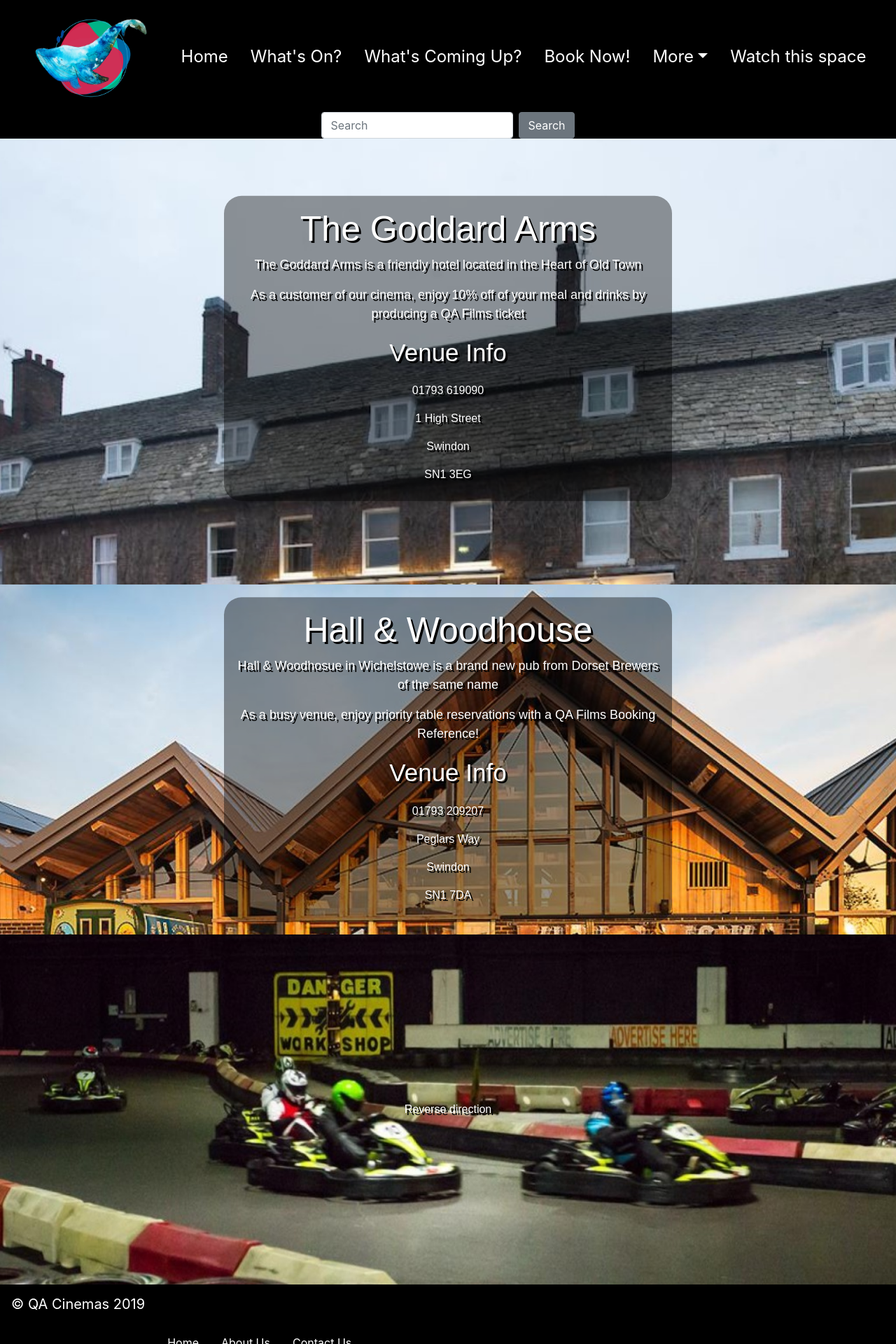
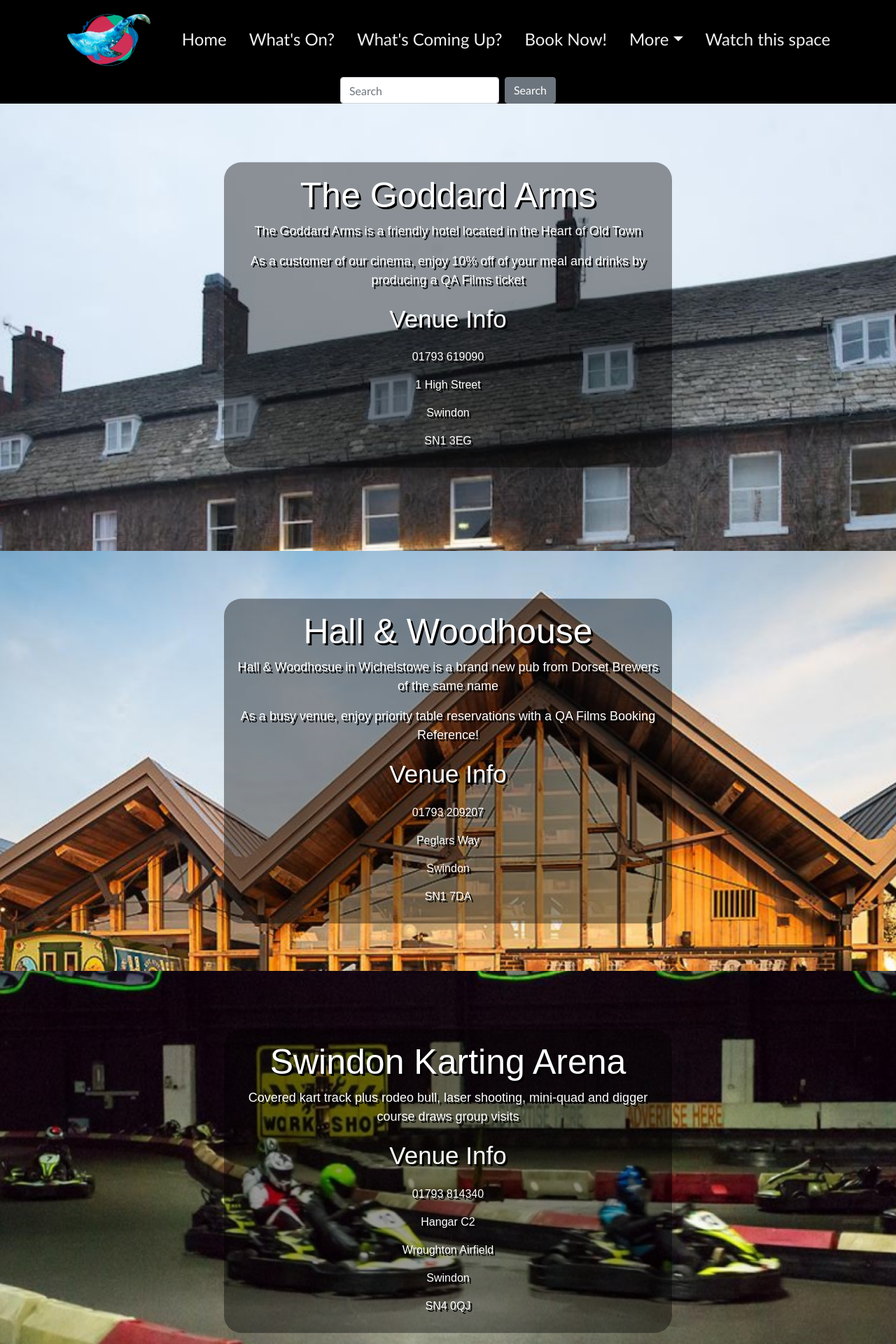
Before and after one commit to porkpiie/QA-cinema, a React (Create React App) app: page /ThingsToDo in a window 1280 px wide. Shown: the top 1920 px of the page at 70% size. Built offline with nearby package versions, Linux system fonts and the light colour scheme.

Commit message:
finished some stuff

```diff
--- a/package.json
+++ b/package.json
@@ -4,6 +4,7 @@
   "private": true,
   "dependencies": {
     "bootstrap": "^4.3.1",
+    "font-awesome-icons": "^1.6.0",
     "mdbreact": "^4.18.1",
     "react": "^16.8.6",
     "react-bootstrap": "^1.0.0-beta.10",
@@ -34,5 +35,8 @@
       "last 1 firefox version",
       "last 1 safari version"
     ]
+  },
+  "devDependencies": {
+    "@fortawesome/fontawesome-free": "^5.10.0"
   }
 }
--- a/src/App.css
+++ b/src/App.css
@@ -1,10 +1,12 @@
-html {
+
+body {
   background-color: black;
 }
 
 h1 {
   background-color: black;
   color: white;
+  padding-bottom: 5px;
 }
 
 .App {
@@ -12,8 +14,8 @@
 }
 
 .App-header {
-  background-color:black !important;
-  min-height: 20vh;
+  background-color:rgb(0, 0, 0) !important;
+  min-height: 14vh;
   display: flex;
   flex-direction: column;
   align-items: center;
@@ -25,6 +27,7 @@
   background-color:black ;
   align-content: center;
   justify-content: left;
+  font-family: "Trebuchet MS", Helvetica, sans-serif;
 }
 
 .nav {
@@ -33,26 +36,17 @@
 }
 
 .nav .nav-item .nav-link {
-  color:white;
-  margin-top: 5px
+  color:rgba(255, 255, 255, 0.938);
+  margin-top: 5px;
 }
 
 .nav .nav-item.active .nav-link,
 .nav-item:hover .nav-link {
   color: red;
-  transition: 1s;
-  margin-top: 8px;
 }
 
 .nav-item {
-  margin-top: 50px !important;
-}
-
-.bg-company-footer {
-  background-color:black ;
-  align-content: center;
-  justify-content: left;
-  color: white;
+  margin-top: 25px !important;
 }
 
 .linkAbout {
@@ -73,3 +67,18 @@
   border-radius: 25px
 
 }
+
+.tiles {
+  background-color: black;
+  color: white;
+  padding-top: 20%;
+}
+
+.bg-company-footer {
+  background-color: black;
+  color:white;
+  padding-bottom: 25px;
+  align-content: center;
+  justify-content: center;
+  font-family: "Trebuchet MS", Helvetica, sans-serif;
+}
--- a/src/App.js
+++ b/src/App.js
@@ -22,7 +22,6 @@
 function App() {
   return (
     <div className="App">
-
       <header className="App-header">
       <Navigation/>
       </header>
--- a/src/Components/Footer.component.js
+++ b/src/Components/Footer.component.js
@@ -5,7 +5,7 @@
 export default class AppFooter extends Component{
     render() {
         return(
-            <div id="footer" className="navbar-dark bg-company-footer">
+            <div className="navbar-dark bg-company-footer">
                 <Navbar>
                     <Nav>
                         <NavbarBrand> &copy; QA Cinemas 2019</NavbarBrand>
--- a/src/Components/Navbar.component.js
+++ b/src/Components/Navbar.component.js
@@ -25,7 +25,7 @@
       <div>
         <Nav className="fixed-top navbar-dark expand-xl bg-company-black">
         <a className="navbar-brand" href="/home" target="">
-              <img src={logo} width="200" height="150" alt="whalepic" />
+              <img src={logo} width="150" height="100" alt="whalepic" />
             </a>
           <NavItem>
             <NavLink href="/home">Home</NavLink>
--- a/src/tiles.js
+++ b/src/Components/Tiles.components.js
@@ -1,9 +1,9 @@
-import React from 'react';
+import React, { Component } from 'react';
 import Card from 'react-bootstrap/Card';
-import image1 from './fid19112.jpg';
+import image1 from '../fid19112.jpg';
 import { MDBMask, MDBView, MDBContainer, MDBRow, MDBCol } from 'mdbreact';
 
-export default class Tiles extends React.Component {
+export default class Tiles extends Component {
 
     constructor() {
         super();
@@ -20,8 +20,8 @@
 
     render() {
         return (
-            <div>
-                <MDBContainer>
+            <div className="tiles">
+                <MDBContainer >
                     <MDBRow>
                         {this.state.movies.map(movie => (
                             <MDBCol>
--- a/src/Pages/Listings.js
+++ b/src/Pages/Listings.js
@@ -1,9 +1,13 @@
 import React, { Component } from 'react';
+import Tiles from '../Components/Tiles.components';
 
 export default class Listings extends Component{
     render(){
         return(
-            <h1>Testing Testing 0293402834</h1>
+            <div>
+            <h1>Now Showing</h1>
+            <Tiles/>
+            </div>
         )
     }
 }
--- a/src/Pages/PlacesToGo.js
+++ b/src/Pages/PlacesToGo.js
@@ -39,7 +39,7 @@
     </Parallax>
 
     <Parallax bgImage={HandW} strength={500}>
-    <div style={{ height: 500 }}>
+    <div style={{ height: 600 }}>
         <div className="places1" style={insideStyles}>
             <a className="linkAbout" style={{fontSize : "50px"}} href="https://www.hall-woodhousewichelstowe.co.uk/" alt="hallandwoodhouse" rel="noopener noreferrer" target="_blank">Hall & Woodhouse</a>
             <p style={{fontSize : "18px"}}>Hall & Woodhosue in Wichelstowe is a brand new pub from Dorset Brewers of the same name</p>
@@ -54,8 +54,18 @@
     </Parallax>
 
     <Parallax bgImage={Karting} strength={500}>
-      <div style={{ height: 500 }}>
-        <div style={insideStyles}>Reverse direction</div>
+    <div style={{ height: 600 }}>
+        <div className="places1" style={insideStyles}>
+            <a className="linkAbout" style={{fontSize : "50px"}} href="https://swindonkarting.co.uk/" alt="karting" rel="noopener noreferrer" target="_blank">Swindon Karting Arena</a>
+            <p style={{fontSize : "18px"}}>Covered kart track plus rodeo bull, laser shooting, mini-quad and digger course draws group visits</p>
+
+            <p style={{fontSize : "35px"}}>Venue Info</p>
+            <p>01793 814340</p>
+            <p>Hangar C2</p>
+            <p>Wroughton Airfield</p>
+            <p>Swindon</p>
+            <p>SN4 0QJ</p>
+            </div>
       </div>
     </Parallax>
   </div>
```
Also changed, not shown: 1 other file (tests, documents, lock files or other folders).
